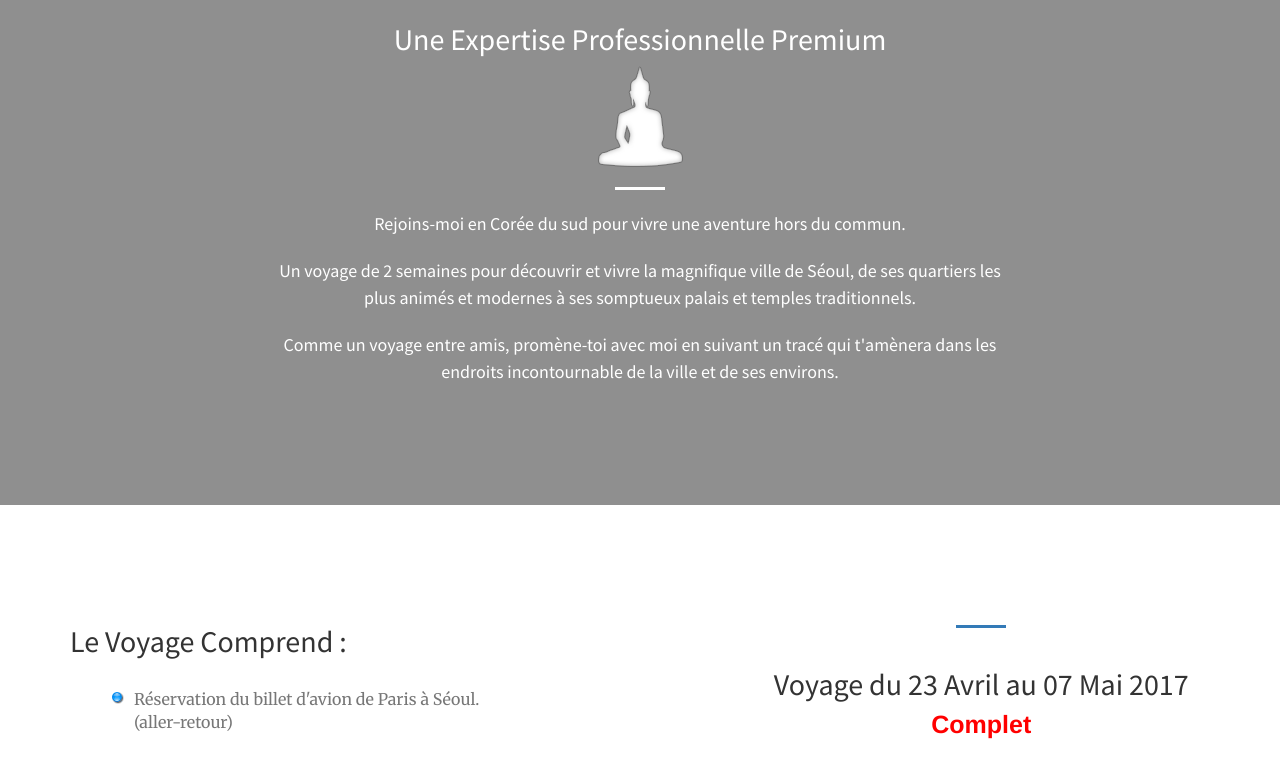
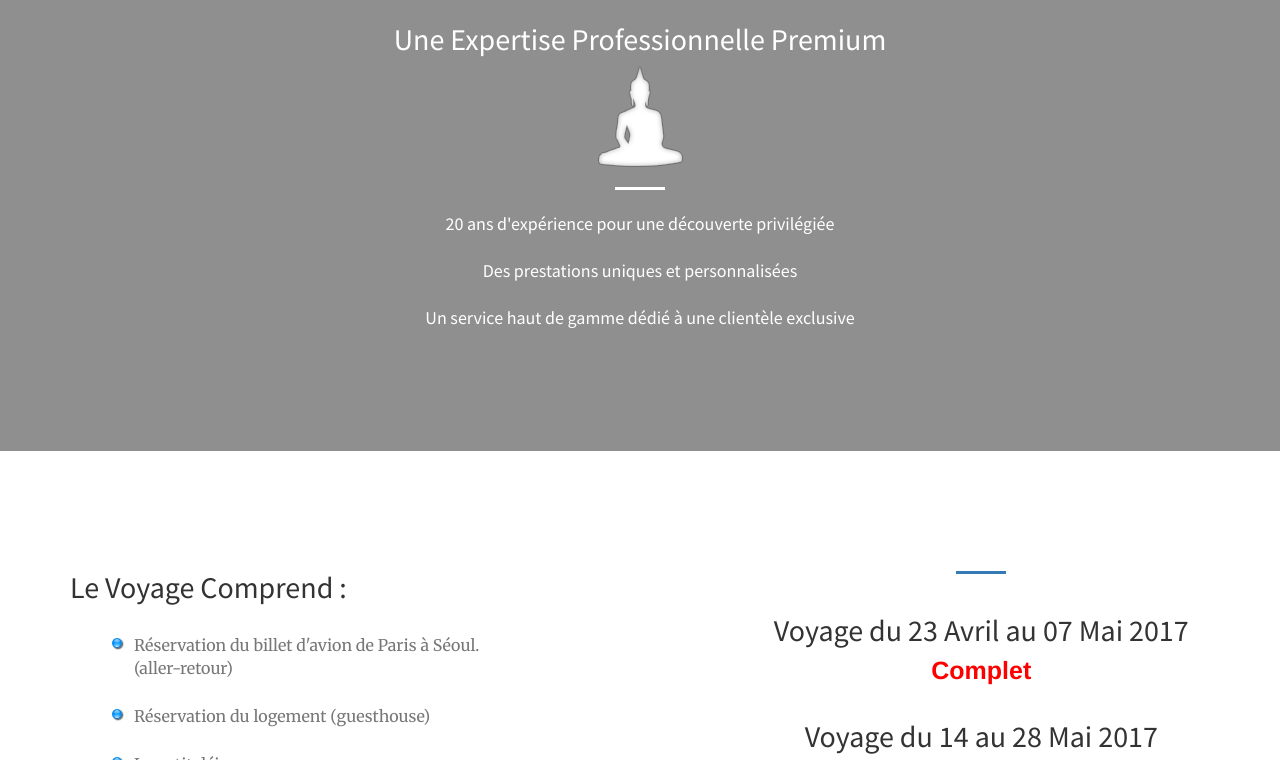
Before and after one commit to tattooseoul/decency, a plain HTML site: page index.html in a window 1280 px wide. Shown: the part 897-1657 px from the top of the page. Drawn offline with nearby package versions, Linux system fonts and the light colour scheme.

Commit message:
Update index.html

```diff
--- a/index.html
+++ b/index.html
@@ -90,10 +90,9 @@
 
                      <a><img src="img/icon.png"></a>
                     <hr class="light">
-                    <p class="text-faded">Rejoins-moi en Corée du sud pour vivre une aventure hors du commun.</p>
- <p class="text-faded">Un voyage de 2 semaines pour découvrir et vivre la magnifique ville de Séoul,
-de ses quartiers les plus animés et modernes à ses somptueux palais et temples traditionnels.</p>
- <p class="text-faded">Comme un voyage entre amis, promène-toi avec moi en suivant un tracé qui t'amènera dans les  endroits incontournable de la ville et de ses environs.
+                    <p class="text-faded">20 ans d'expérience pour une découverte privilégiée</p>
+ <p class="text-faded">Des prestations uniques et personnalisées</p>
+ <p class="text-faded">Un service haut de gamme dédié à une clientèle exclusive
 </p>
 
 
```
